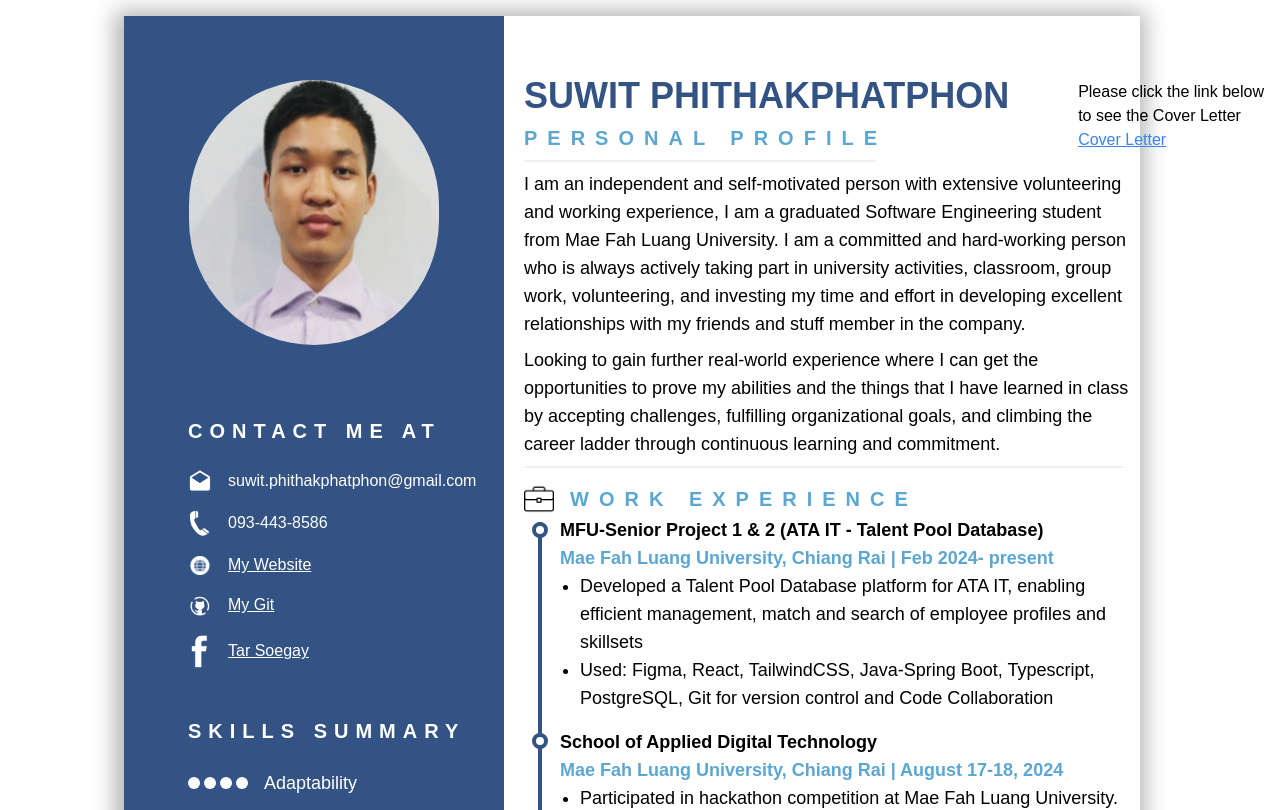
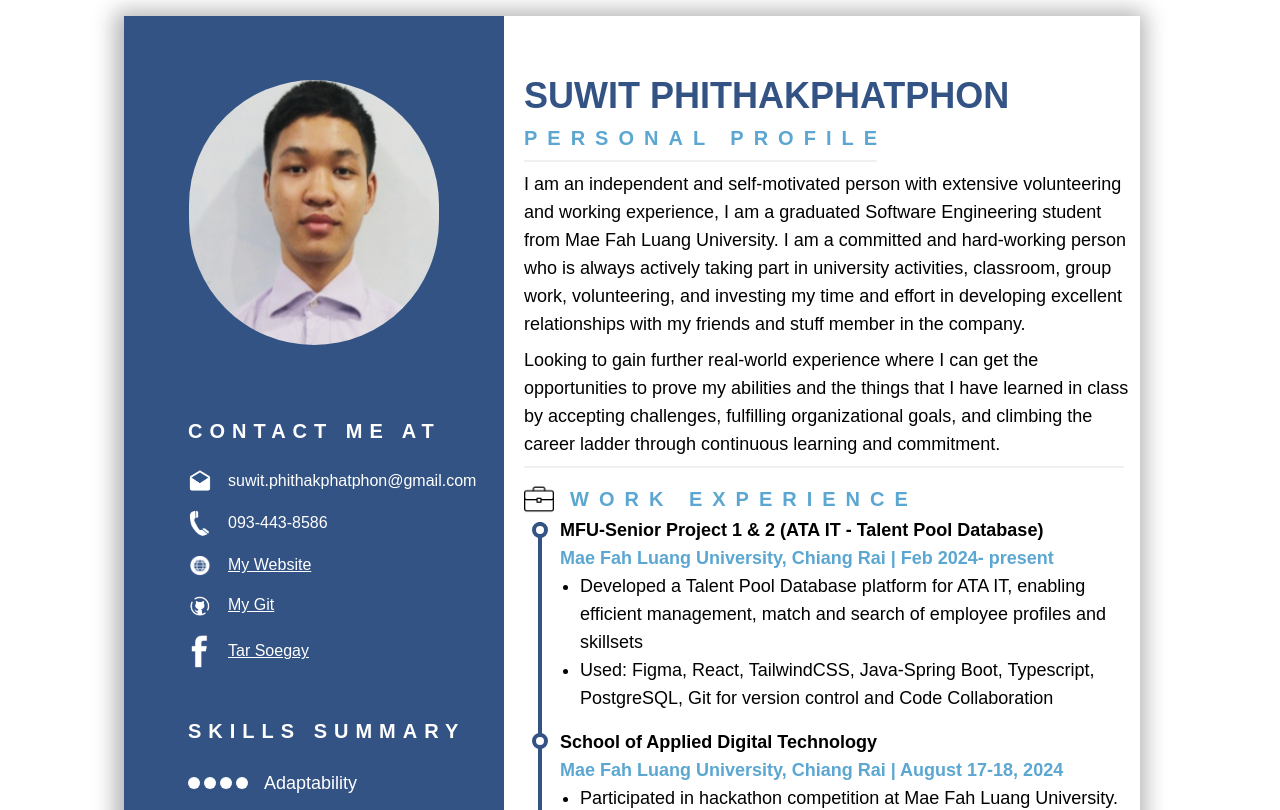
Before and after one commit to Suwit-phit/suwit-phit-graduate-resume-cv, a Next.js app: page / in a window 1280 px wide. Shown: the top 810 px of the page. Built offline with nearby package versions, Linux system fonts and the light colour scheme.

Commit message:
remove cover letter

```diff
--- a/src/app/page.js
+++ b/src/app/page.js
@@ -132,7 +132,7 @@ export default function Home() {
           {/* </div> */}
         </div>
         {/* Cover Letter Link outside, positioned independently */}
-        <div className="fixed top-20 right-4">
+        {/* <div className="fixed top-20 right-4">
           <p>Please click the link below</p>
           <p>to see the Cover Letter</p>
           <a className="underline text-blue-500 hover:text-blue-300" target='blank'
@@ -163,7 +163,7 @@ export default function Home() {
             https://docs.google.com/document/d/1kHkLOe-we75FX3vu3RB3wV7zU5bNw8ry3j4NjIC_2H0/edit?usp=sharing
             " //! already graduated
           >Cover Letter</a>
-        </div>
+        </div> */}
       </div>
 
       {/* Second Page */}
```
